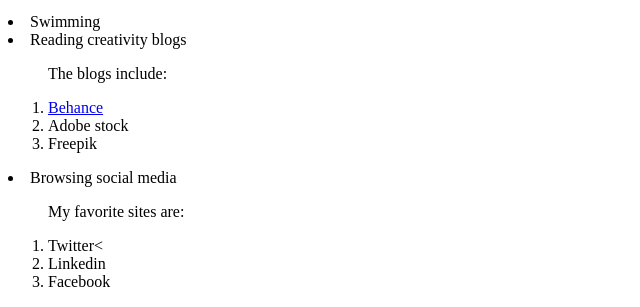
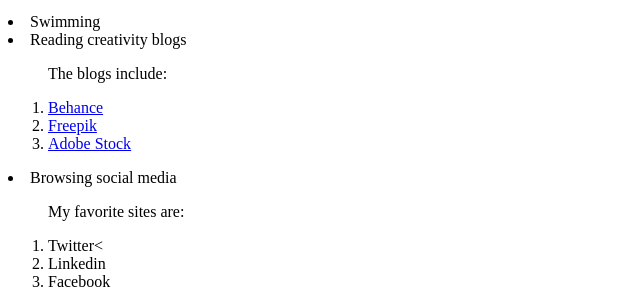
Before and after one commit to ratifplus/html, a plain HTML site: page hobbies_and_Interests.html in a window 1280 px wide. Shown: the part 789-1096 px from the top of the page, without its empty margins (0-640 px from the left). Drawn offline with Linux system fonts and the light colour scheme.

Commit message:
Update hobbies_and_Interests.html

```diff
--- a/hobbies_and_Interests.html
+++ b/hobbies_and_Interests.html
@@ -22,8 +22,8 @@
     <ol>
       <p>The blogs include:</p>
       <li><a href="https://www.behance.net">Behance</a></li>
-      <li>Adobe stock</li>
-      <li>Freepik</li>
+      <li><a href="https://www.freepik.com">Freepik</a></li>
+      <li><a href="https://www.adobestock.com">Adobe Stock</a></li>
     </ol>
     <li>Browsing social media</li>
     <ol>
```
